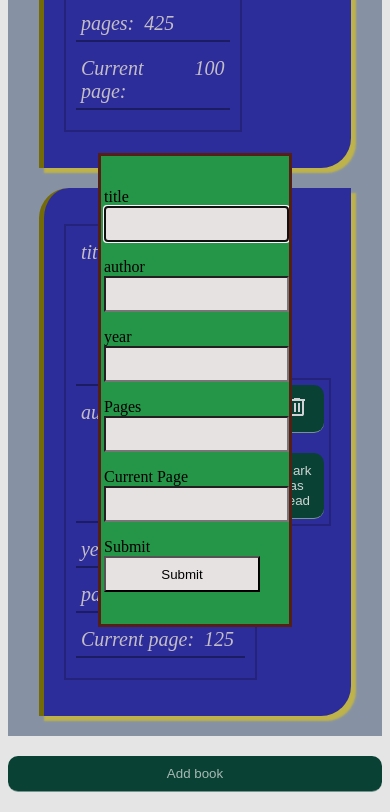
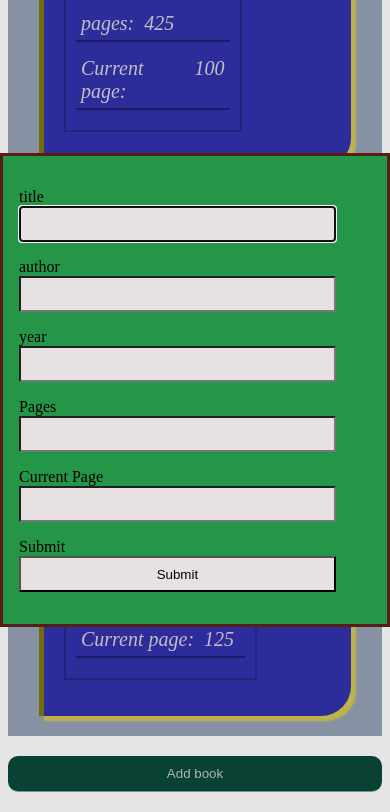
Before and after one commit to W-UD/the-odin-project-tasks, a plain HTML site: page projects/project-library/project-library.html in a window 390 px wide. Both pictures are taken after a click on the button "Add book". Shown: the part 570-1382 px from the top of the page. Drawn offline with Linux system fonts and the light colour scheme.

Commit message:
Made dialog form fit in small screen.

```diff
--- a/projects/project-library/styles.css
+++ b/projects/project-library/styles.css
@@ -101,9 +101,13 @@ h3 {
 
 /* form field */
 .dialog-form {
-  width: 40%;
+  width: min(100vw, 500px);
   border-color: #5c0e0ede;
   background-color: #259548;
+}
+
+.form-field {
+  width: 90%;
 }
 
 .form-field > p {
```
